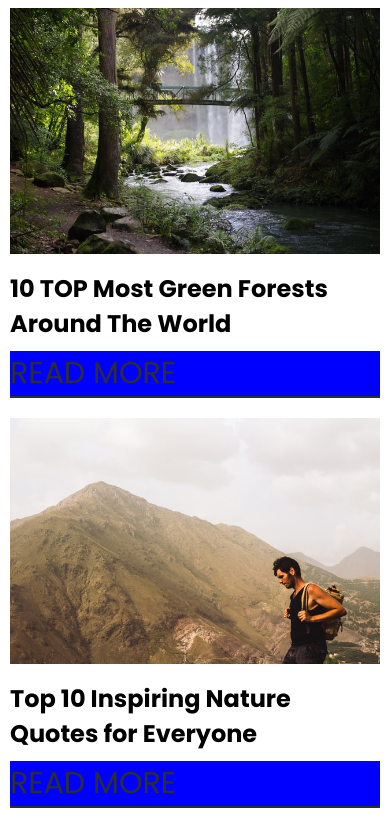
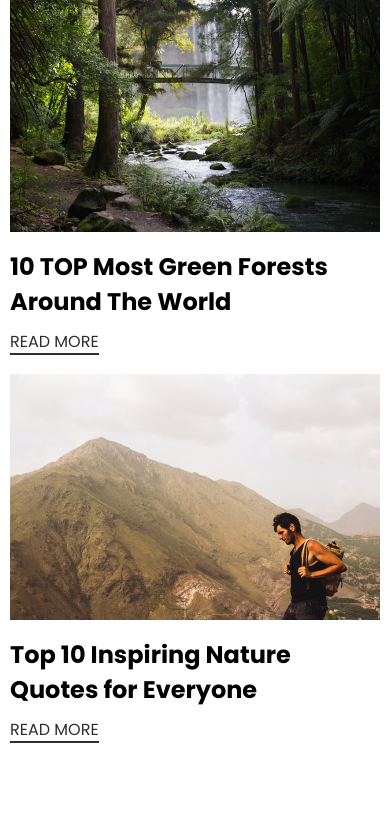
Before and after one commit to vishalbandre/flexbox, a plain HTML site: page index.html in a window 390 px wide. Shown: the part 633-1451 px from the top of the page. After the commit the page ends 1385 px from the top, so only its background shows below. Drawn offline with Linux system fonts and the light colour scheme.

Commit message:
Screenshots

```diff
--- a/css/style.css
+++ b/css/style.css
@@ -71,9 +71,6 @@ header nav a {
     margin-bottom: 10px;
   }
   .cards .card .read-more {
-    display: block;
-    font-size: 30px;
-    background-color: blue;
     text-transform: uppercase;
     border-bottom: solid 2px #2e2e2e;
   }
```
Also changed, not shown: screenshots/mobile.png, screenshots/tablet.png.
